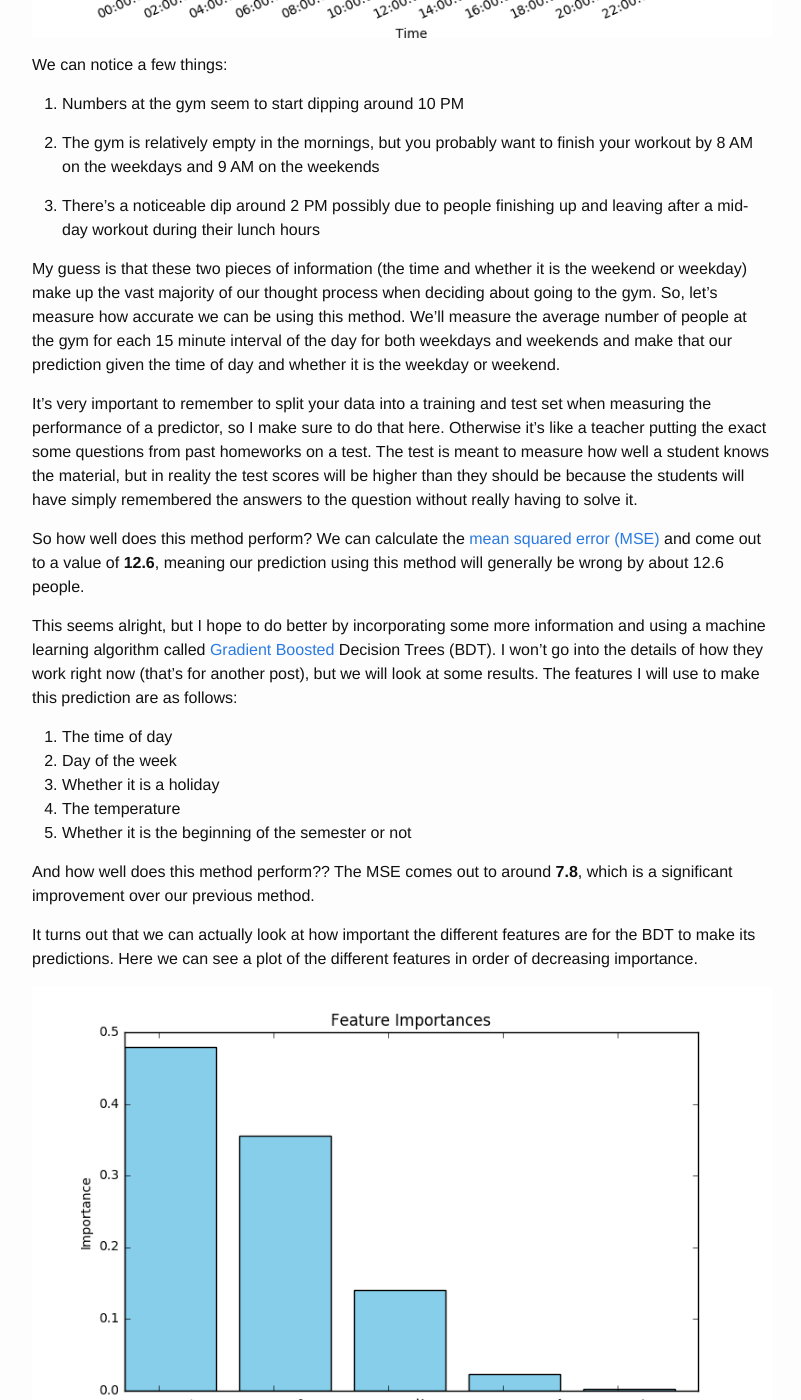
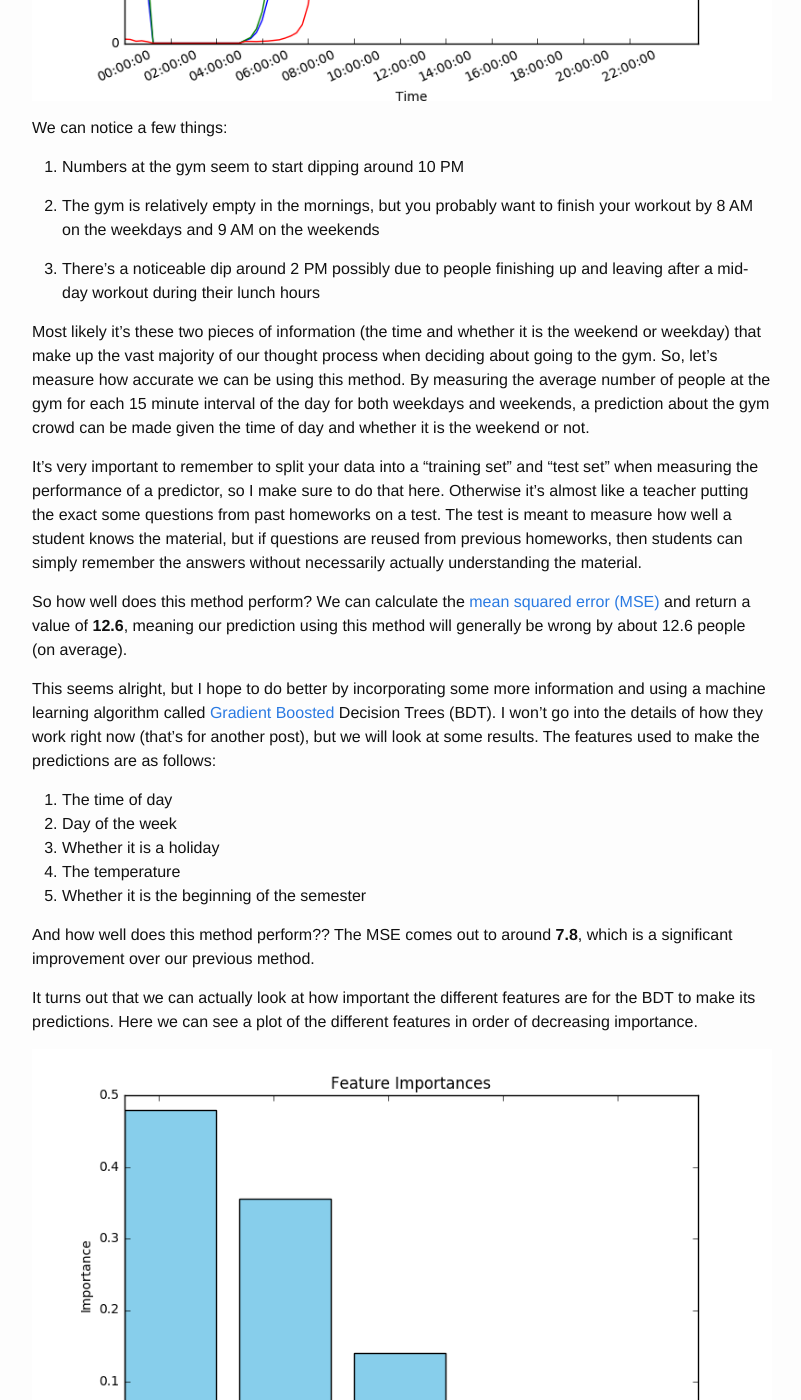
Before and after one commit to wmoon5/wmoon5.github.io, a Jekyll site: the page built from _posts/2017-01-29-gymcrowd.md, in a window 1280 px wide and 1400 px high, scrolled down 886 px. Shown: the whole window, without its empty margins (238-1039 px from the left). Built offline with Jekyll 4.4.1, drawn with Linux system fonts in a browser that asks for light colours; some of the changed text lies outside the part shown.

Commit message:
some rewrites

```diff
--- a/_posts/2017-01-29-gymcrowd.md
+++ b/_posts/2017-01-29-gymcrowd.md
@@ -6,7 +6,9 @@
 
 It's the start of a new year and new semester at universities everywhere. And what does that mean? Crowded gyms.
 
-Many of us have experienced the frustration of walking into a crowded gym and all of its associated negative consequences and if you're like me, are forced to  resort to going to the gym close to midnight in order to avoid long waits. The gym does seem to be less crowded at these late hours, but it comes at the cost of having a hard time falling asleep at night. Still worth it to me. Today we'll look to find a better way to decide when to hit the gym so that you and I can look and feel as good as possible while minimizing our crowded gym frustrations.
+Many of us have experienced the frustration of walking into a crowded gym and all of its associated negative consequences. If you're like me, you may end up even resorting to going to the gym close to midnight in order to avoid long waits. And though the gym does seem to be less crowded at these late hours, it comes at the cost of having a very hard time falling asleep at night. Still worth it to me.
+
+Today we'll look to find a better way to decide when to hit the gym so that you and I can look and feel as good as possible while minimizing our crowded gym frustrations. I have taken a [dataset](https://www.kaggle.com/nsrose7224/crowdedness-at-the-campus-gym) from the kaggle website, in which the number of people at a university gym has been recorded at various time intervals throughout the year.
 
 First, let's take a look at the average gym numbers throughout the day.
 
@@ -20,19 +22,19 @@
 
 3. There's a noticeable dip around 2 PM possibly due to people finishing up and leaving after a mid-day workout during their lunch hours
 
-My guess is that these two pieces of information (the time and whether it is the weekend or weekday) make up the vast majority of our thought process when deciding about going to the gym. So, let's measure how accurate we can be using this method. We'll measure the average number of people at the gym for each 15 minute interval of the day for both weekdays and weekends and make that our prediction given the time of day and whether it is the weekday or weekend.
+Most likely it's these two pieces of information (the time and whether it is the weekend or weekday) that make up the vast majority of our thought process when deciding about going to the gym. So, let's measure how accurate we can be using this method. By measuring the average number of people at the gym for each 15 minute interval of the day for both weekdays and weekends, a prediction about the gym crowd can be made given the time of day and whether it is the weekend or not.
 
-It's very important to remember to split your data into a training and test set when measuring the performance of a predictor, so I make sure to do that here. Otherwise it's like a teacher putting the exact some questions from past homeworks on a test. The test is meant to measure how well a student knows the material, but in reality the test scores will be higher than they should be because the students will have simply remembered the answers to the question without really having to solve it.
+It's very important to remember to split your data into a "training set" and "test set" when measuring the performance of a predictor, so I make sure to do that here. Otherwise it's almost like a teacher putting the exact some questions from past homeworks on a test. The test is meant to measure how well a student knows the material, but if questions are reused from previous homeworks, then students can simply remember the answers without necessarily actually understanding the material.
 
-So how well does this method perform? We can calculate the [mean squared error (MSE)](https://en.wikipedia.org/wiki/Mean_squared_error) and come out to a value of **12.6**, meaning our prediction using this method will generally be wrong by about 12.6 people.
+So how well does this method perform? We can calculate the [mean squared error (MSE)](https://en.wikipedia.org/wiki/Mean_squared_error) and return a value of **12.6**, meaning our prediction using this method will generally be wrong by about 12.6 people (on average).
 
-This seems alright, but I hope to do better by incorporating some more information and using a machine learning algorithm called [Gradient Boosted](https://en.wikipedia.org/wiki/Gradient_boosting) Decision Trees (BDT). I won't go into the details of how they work right now (that's for another post), but we will look at some results. The features I will use to make this prediction are as follows:
+This seems alright, but I hope to do better by incorporating some more information and using a machine learning algorithm called [Gradient Boosted](https://en.wikipedia.org/wiki/Gradient_boosting) Decision Trees (BDT). I won't go into the details of how they work right now (that's for another post), but we will look at some results. The features used to make the predictions are as follows:
 
 1. The time of day
 2. Day of the week
 3. Whether it is a holiday
 4. The temperature
-5. Whether it is the beginning of the semester or not
+5. Whether it is the beginning of the semester
 
 And how well does this method perform?? The MSE comes out to around **7.8**, which is a significant improvement over our previous method.
 
@@ -53,6 +55,6 @@
 1. Morning workouts should be done before 8 AM on weekdays and 9 AM on weekends
 2. The gym starts clearing up around 10 PM
 3. It's generally less crowded overall on the weekends
-4. The weather plays a large role in gym crowds and the best times to go are when it's not so nice outside
+4. The weather plays a large role and the best times to go are when it's too cold
 
 Enjoy your workout!
```
Also changed, not shown: _posts/2017-01-26-Kobe.md (+6 -4 lines), 3 other files.
